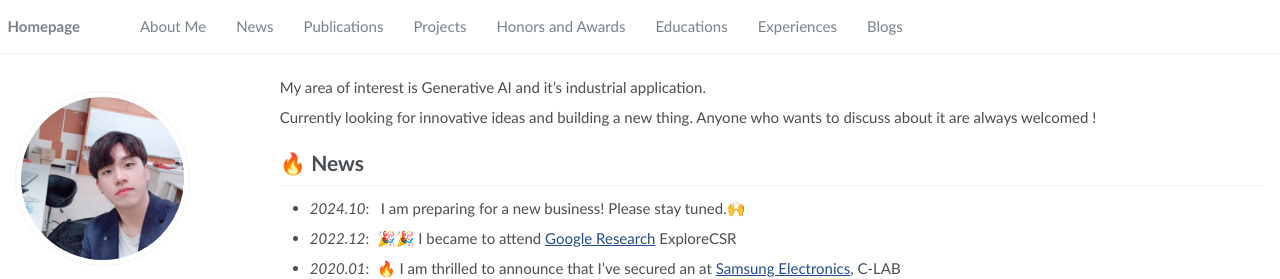
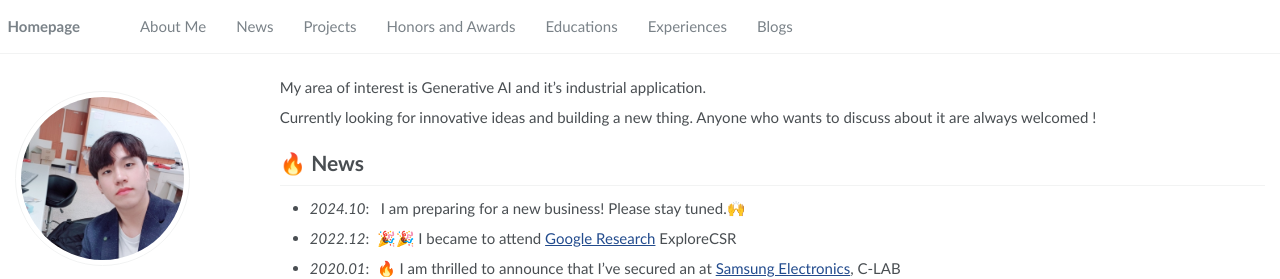
Before and after one commit to zzuno/zzuno.github.io, a Jekyll site: the page built from _pages/about.md, in a window 1280 px wide. Shown: the top 279 px of the page. Built offline with Jekyll 4.4.1, drawn with Linux system fonts in a browser that asks for light colours.

Commit message:
Update navigation.yml

```diff
--- a/_data/navigation.yml
+++ b/_data/navigation.yml
@@ -5,9 +5,6 @@ main:
 
   - title: "News"
     url: "/#-news"
-
-  - title: "Publications"
-    url: "/#-publications"
 
   - title: "Projects"
     url: "/#-projects"
@@ -19,7 +16,7 @@ main:
     url: "/#-educations"
 
   - title: "Experiences"
-    url: "/#-internships"
+    url: "/#-experiences"
 
   - title: "Blogs"
     url: "/blog/"
```
